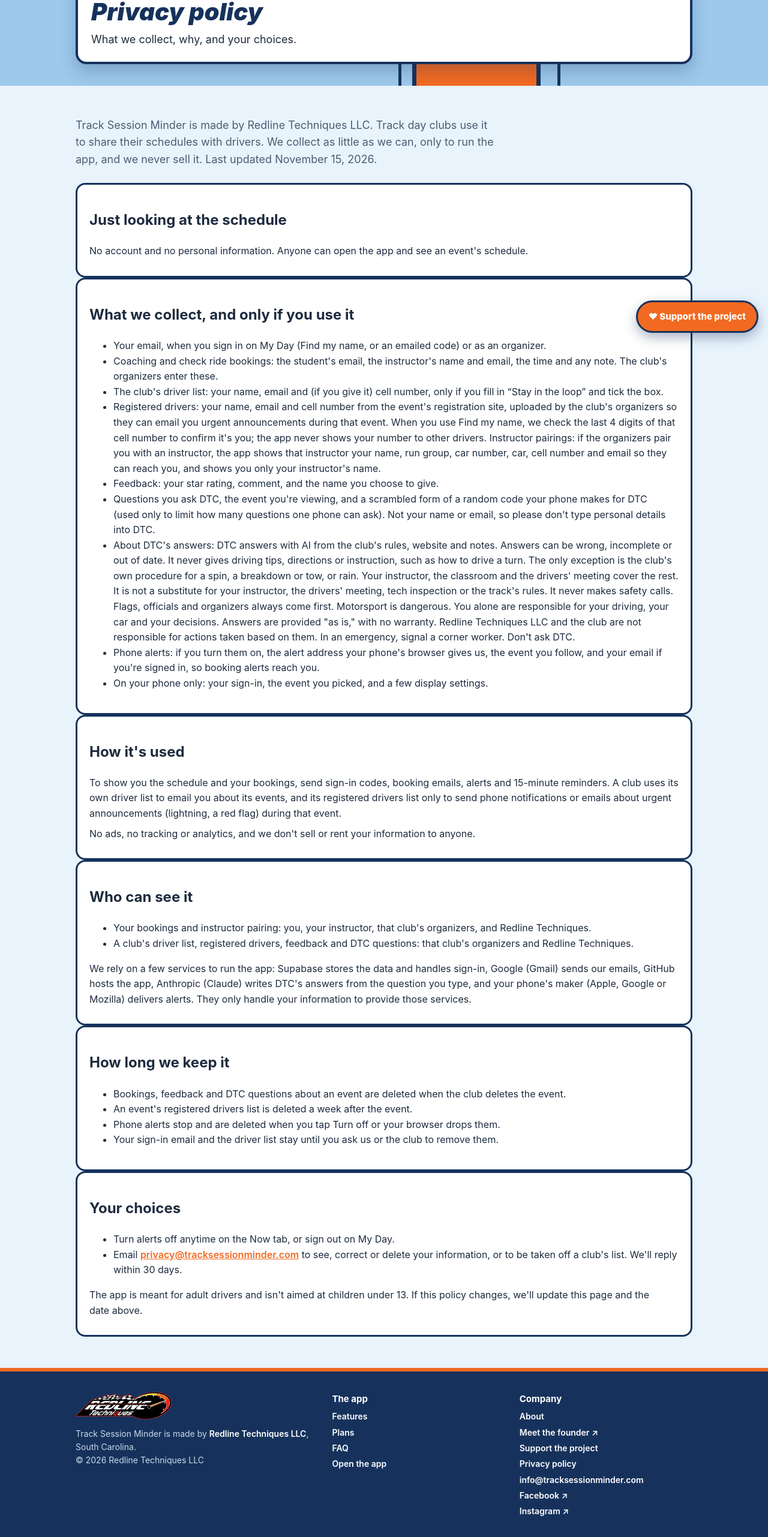
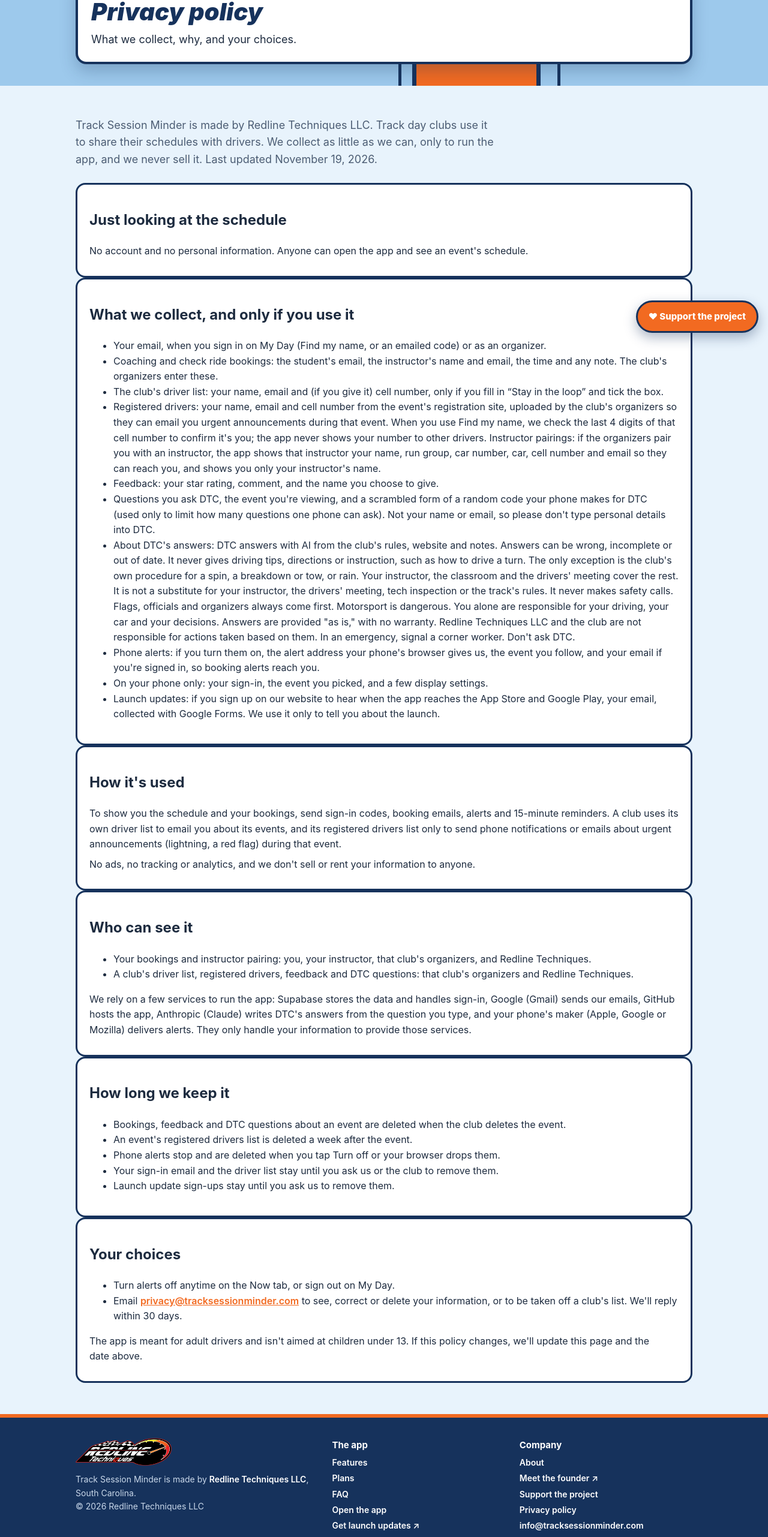
Before and after one commit to kpctoy-png/tracksessionminder-site, a plain HTML site: page privacy.html in a window 1280 px wide. Shown: the part 229-2792 px from the top of the page at 60% size. Drawn offline with Linux system fonts and the light colour scheme.

Commit message:
Add launch updates sign-up (Google Form) to hero, footer and privacy page
Co-Authored-By: Claude Opus 5.5 <noreply@anthropic.com>
Claude-Session: https://claude.ai/code/session_019hBjUUQ3nzHvxcbwB43yig

```diff
--- a/privacy.html
+++ b/privacy.html
@@ -53,7 +53,7 @@
 <header class="top"><div class="wrap"><a class="brand" href="./"><img src="img/tsm-logo.png" alt="" width="38" height="38">Track Session Minder</a><nav><a href="features.html">Features</a><a href="plans.html">Plans</a><a href="faq.html">FAQ</a><a href="about.html">About</a><a href="support.html">Support</a></nav></div></header>
 <div class="excl"><div class="wrap">Until the App Store launch in early 2027, Track Session Minder is exclusive to <a href="https://justtrackit.net">Just Track It</a> events.</div></div>
 <div class="watchbar"><div class="wrap">⌚ <b>Phone not on you?</b> Your smartwatch still gets emergencies, grid calls, alerts and reminders. <a href="features.html#watch">How it works</a></div></div>
-<div class="livery"><div class="wrap pagehead"><div class="panel"><div class="in"><h1>Privacy policy</h1><p>What we collect, why, and your choices.</p></div></div></div></div><section><div class="wrap"><p class="lead">Track Session Minder is made by Redline Techniques LLC. Track day clubs use it to share their schedules with drivers. We collect as little as we can, only to run the app, and we never sell it. Last updated November 15, 2026.</p>
+<div class="livery"><div class="wrap pagehead"><div class="panel"><div class="in"><h1>Privacy policy</h1><p>What we collect, why, and your choices.</p></div></div></div></div><section><div class="wrap"><p class="lead">Track Session Minder is made by Redline Techniques LLC. Track day clubs use it to share their schedules with drivers. We collect as little as we can, only to run the app, and we never sell it. Last updated November 19, 2026.</p>
 <div class="card"><h2>Just looking at the schedule</h2>
 <p>No account and no personal information. Anyone can open the app and see an event's schedule.</p>
 </div>
@@ -68,6 +68,7 @@
 <li>About DTC's answers: DTC answers with AI from the club's rules, website and notes. Answers can be wrong, incomplete or out of date. It never gives driving tips, directions or instruction, such as how to drive a turn. The only exception is the club's own procedure for a spin, a breakdown or tow, or rain. Your instructor, the classroom and the drivers' meeting cover the rest. It is not a substitute for your instructor, the drivers' meeting, tech inspection or the track's rules. It never makes safety calls. Flags, officials and organizers always come first. Motorsport is dangerous. You alone are responsible for your driving, your car and your decisions. Answers are provided "as is," with no warranty. Redline Techniques LLC and the club are not responsible for actions taken based on them. In an emergency, signal a corner worker. Don't ask DTC.</li>
 <li>Phone alerts: if you turn them on, the alert address your phone's browser gives us, the event you follow, and your email if you're signed in, so booking alerts reach you.</li>
 <li>On your phone only: your sign-in, the event you picked, and a few display settings.</li>
+<li>Launch updates: if you sign up on our website to hear when the app reaches the App Store and Google Play, your email, collected with Google Forms. We use it only to tell you about the launch.</li>
 </ul>
 </div>
 <div class="card"><h2>How it's used</h2>
@@ -87,6 +88,7 @@
 <li>An event's registered drivers list is deleted a week after the event.</li>
 <li>Phone alerts stop and are deleted when you tap Turn off or your browser drops them.</li>
 <li>Your sign-in email and the driver list stay until you ask us or the club to remove them.</li>
+<li>Launch update sign-ups stay until you ask us to remove them.</li>
 </ul>
 </div>
 <div class="card"><h2>Your choices</h2>
@@ -98,7 +100,7 @@
 </div></div></div></section>
 <footer><div class="wrap">
 <div><a href="https://redlinetechniques.com/" aria-label="Redline Techniques website" style="display:inline-block;margin:0"><img src="img/redline-techniques-logo.png" alt="Redline Techniques" width="300" height="86" loading="lazy" decoding="async"></a><div>Track Session Minder is made by <a href="https://redlinetechniques.com/" style="display:inline;margin:0">Redline Techniques LLC</a>, South Carolina.</div><div>© 2026 Redline Techniques LLC</div></div>
-<div><h4>The app</h4><a href="features.html">Features</a><a href="plans.html">Plans</a><a href="faq.html">FAQ</a><a href="https://kpctoy-png.github.io/Track-Session-Minder-App/">Open the app</a></div>
+<div><h4>The app</h4><a href="features.html">Features</a><a href="plans.html">Plans</a><a href="faq.html">FAQ</a><a href="https://kpctoy-png.github.io/Track-Session-Minder-App/">Open the app</a><a href="https://docs.google.com/forms/d/e/1FAIpQLSccAiAaE_nMLNOswQNO2KGtIUjFe5UOgbMHYStyCKjakIfU-Q/viewform" target="_blank" rel="noopener">Get launch updates ↗</a></div>
 <div><h4>Company</h4><a href="about.html">About</a><a href="https://redlinetechniques.com/">Meet the founder ↗</a><a href="support.html">Support the project</a><a href="privacy.html">Privacy policy</a><a href="mailto:info@tracksessionminder.com">info@tracksessionminder.com</a><a href="https://www.facebook.com/tracksessionminder" target="_blank" rel="noopener">Facebook ↗</a><a href="https://www.instagram.com/tracksessionminder/" target="_blank" rel="noopener">Instagram ↗</a></div>
 </div></footer>
 <a class="float-support" href="https://ko-fi.com/tracksessionminder" target="_blank" rel="noopener">♥ Support the project</a>
```
Also changed, not shown: 404.html (+1 -1 lines), about.html (+1 -1 lines), faq.html (+1 -1 lines), features.html (+1 -1 lines), index.html (+2 -2 lines), plans.html (+1 -1 lines), support.html (+1 -1 lines).
